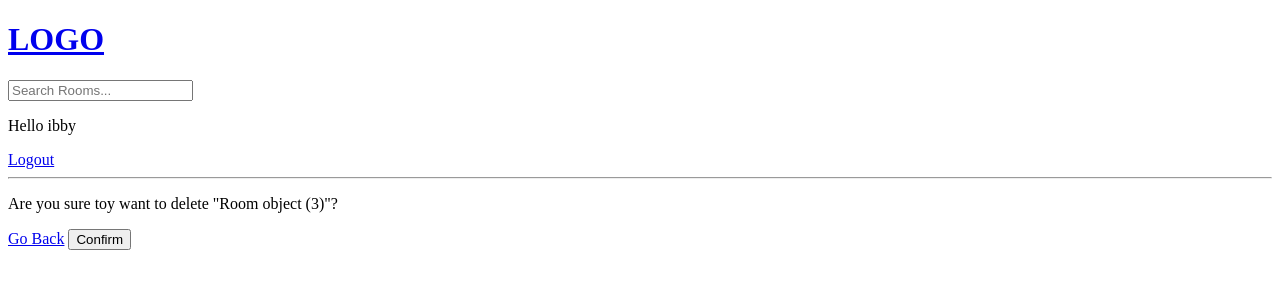
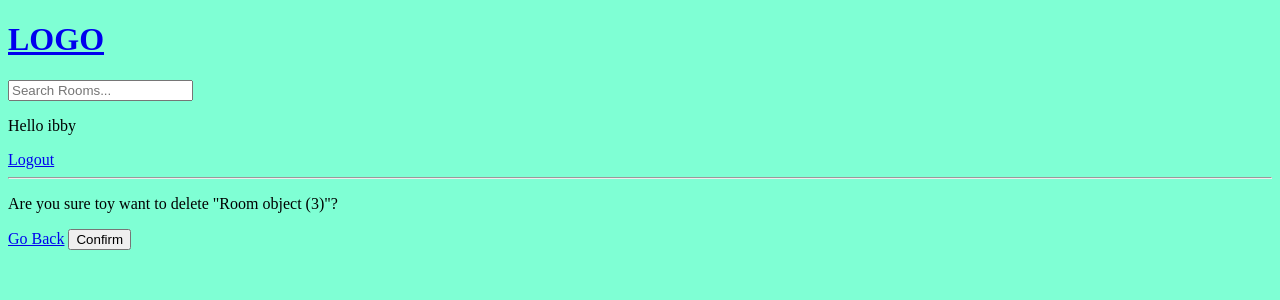
Before and after one commit to Ibramelias/fast-spy, a Django app: page /delete-room/3/ in a window 1280 px wide. Shown: the top 300 px of the page. Run offline with Django 5.2, Linux system fonts and the light colour scheme; a user stored in the database is signed in; data comes from the database, SQL or seed files in the repository; both versions use the stored data as it was after the commit.

Commit message:
started using static files for styling / images

```diff
--- /dev/null
+++ b/study_bud/studybud/static/styles/main.css
@@ -0,0 +1,3 @@
+body{
+    background-color: aquamarine;
+}
--- a/study_bud/studybud/studybud/settings.py
+++ b/study_bud/studybud/studybud/settings.py
@@ -119,6 +119,10 @@ USE_TZ = True
 
 STATIC_URL = 'static/'
 
+STATICFILES_DIRS = [
+    BASE_DIR / 'static'
+]
+
 # Default primary key field type
 # https://docs.djangoproject.com/en/5.2/ref/settings/#default-auto-field
 
--- a/study_bud/studybud/templates/main.html
+++ b/study_bud/studybud/templates/main.html
@@ -1,11 +1,12 @@
 <!DOCTYPE html>
+{% load static %}
 <html>
   <head>
     <meta charset="utf-8" />
     <meta http-equiv="X-UA-Compatible" content="IE=edge" />
     <title>StudyBud</title>
     <meta name="viewport" content="width=device-width, initial-scale=1" />
-    <!-- <link rel='stylesheet' type='text/css' media='screen' href='main.css'> -->
+    <link rel='stylesheet' type='text/css' media='screen' href="{% static 'styles/main.css' %}">
     <!-- <script src='main.js'></script> -->
   </head>
   <body>
```
Also changed, not shown: study_bud/studybud/db.sqlite3.
